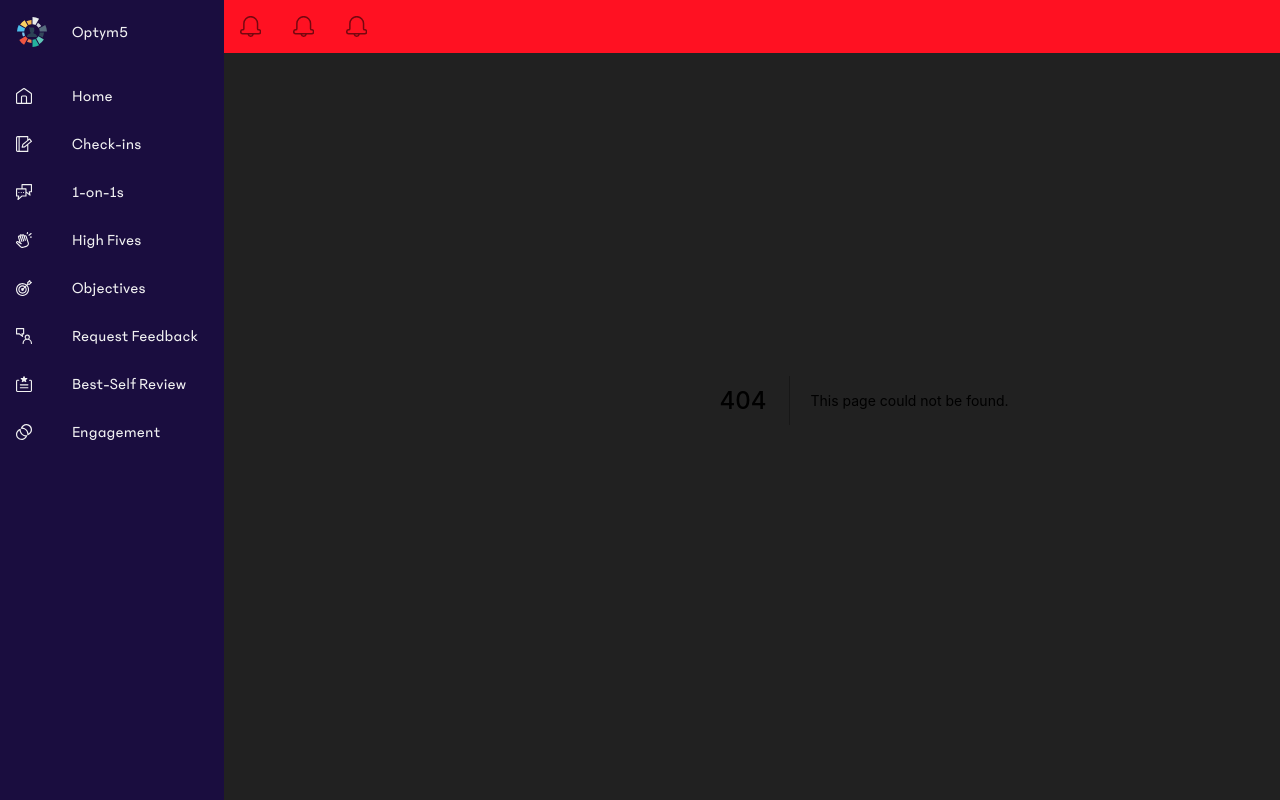
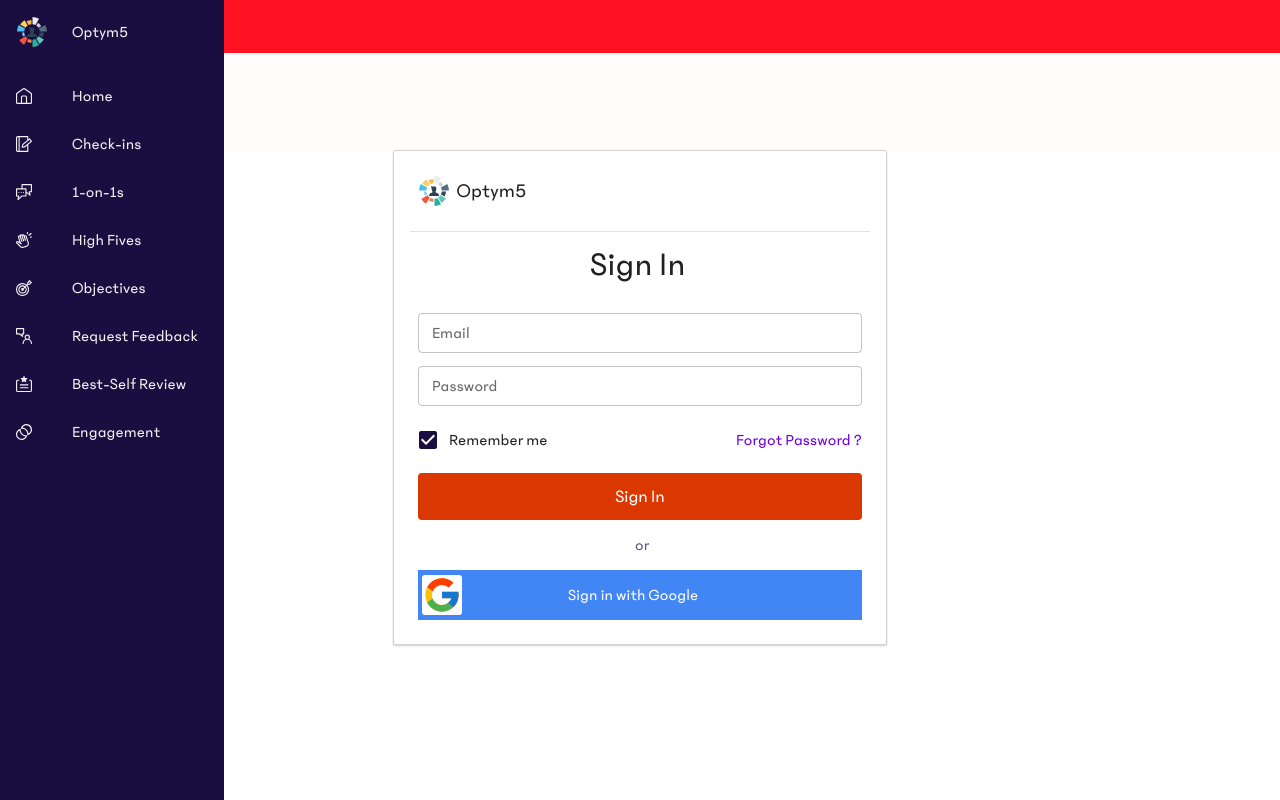
Before and after one commit to xeonray-origin/reckon, a Next.js app: page /login in a window 1280 px wide. Before the commit this address had no page. Built offline with nearby package versions, Linux system fonts and the light colour scheme.

Commit message:
Feature/login UI (#3)
* feat: installed mui dependencies, theme setup , components setup , initiated homepage design

* feat: login component

* chore: cleanup

Authored by: Mohammed Adil <mohammed.adil@optym.com>

```diff
--- a/package.json
+++ b/package.json
@@ -13,6 +13,7 @@
   "dependencies": {
     "@emotion/react": "^11.10.4",
     "@emotion/styled": "^11.10.4",
+    "@mui/icons-material": "^5.10.3",
     "@mui/material": "^5.10.4",
     "next": "12.3.0",
     "react": "18.2.0",
--- a/src/components/index.ts
+++ b/src/components/index.ts
@@ -2,3 +2,4 @@
 export { default as Layout } from './layout';
 export { default as sidebar } from './sidebar';
 export { default as Topbar } from './topbar';
+export { default as LoginCard } from './login';
--- /dev/null
+++ b/src/components/login.tsx
@@ -0,0 +1,93 @@
+import {
+  Box,
+  Button,
+  Checkbox,
+  Divider,
+  FormControlLabel,
+  FormGroup,
+  Paper,
+  TextField,
+  Typography,
+} from '@mui/material';
+import React from 'react';
+import { GoogleIcon, LogoColored } from '../static/svg';
+import {
+  LoginButtonStyles,
+  LoginFooterContentStyles,
+  LoginHeaderStyles,
+  LoginMainContentStyles,
+  LoginPaperStyles,
+  LoginTextStyles,
+} from '@styles';
+import config from '@config';
+
+interface ILoginPropTypes {
+  // eslint-disable-next-line no-unused-vars
+  onSignInButtonClick: (event: React.MouseEvent<HTMLElement>) => void;
+  // eslint-disable-next-line no-unused-vars
+  onSocialSignInButtonClick?: (event: React.MouseEvent<HTMLElement>) => void;
+}
+
+const LoginCard = ({
+  onSignInButtonClick,
+  onSocialSignInButtonClick,
+}: ILoginPropTypes) => {
+  return (
+    <Box>
+      <Paper sx={LoginPaperStyles}>
+        <Box sx={LoginHeaderStyles}>
+          <LogoColored />
+          <Typography variant="h6"> {config.appName} </Typography>
+        </Box>
+        <Divider />
+        <Box sx={{ p: 1, alignItems: 'center', gap: '0.4rem' }}>
+          <Typography variant="h4" sx={LoginTextStyles}>
+            {' '}
+            Sign In
+          </Typography>
+          <Box sx={LoginMainContentStyles}>
+            <TextField label="Email" variant="outlined" size="small" />
+            <TextField label="Password" variant="outlined" size="small" />
+            <Box
+              sx={{
+                display: 'flex',
+                justifyContent: 'space-between',
+                alignItems: 'center',
+              }}
+            >
+              <FormGroup>
+                <FormControlLabel
+                  control={<Checkbox defaultChecked />}
+                  label="Remember me"
+                />
+              </FormGroup>
+              <Typography sx={{ color: '#6c00db' }}>
+                {' '}
+                Forgot Password ?{' '}
+              </Typography>
+            </Box>
+            <Button sx={LoginButtonStyles} onClick={onSignInButtonClick}>
+              {' '}
+              Sign In
+            </Button>
+            <Typography
+              sx={{ width: '10px', margin: '0 auto 0', color: '#5e5777' }}
+            >
+              {' '}
+              or{' '}
+            </Typography>
+            <Box
+              sx={LoginFooterContentStyles}
+              onClick={onSocialSignInButtonClick}
+            >
+              <GoogleIcon />
+              <Typography sx={{ ml: '106px' }}> Sign in with Google</Typography>
+            </Box>
+          </Box>
+        </Box>
+      </Paper>
+    </Box>
+  );
+};
+
+export default LoginCard;
--- /dev/null
+++ b/src/pages/login/index.tsx
@@ -0,0 +1,24 @@
+import React from 'react';
+import { LoginCard } from '@components';
+import { Box } from '@mui/material';
+
+const Login = () => {
+  const handleSignIn = (event: React.MouseEvent<HTMLElement>) => {
+    console.log('Handle Sign In', event);
+  };
+
+  const handleSocialSignIn = (event: React.MouseEvent<HTMLElement>) => {
+    console.log('Handle Social Sign In', event);
+  };
+
+  return (
+    <Box>
+      <LoginCard
+        onSignInButtonClick={handleSignIn}
+        onSocialSignInButtonClick={handleSocialSignIn}
+      />
+    </Box>
+  );
+};
+
+export default Login;
--- /dev/null
+++ b/src/static/svg/google.tsx
@@ -0,0 +1,33 @@
+/* eslint-disable max-len */
+import React from 'react';
+
+function GoogleIcon() {
+  return (
+    <svg
+      xmlns="http://www.w3.org/2000/svg"
+      width="40"
+      height="40"
+      viewBox="0 0 48 48"
+      style={{ backgroundColor: '#fff', borderRadius: '3px' }}
+    >
+      <path
+        fill="#FFC107"
+        d="M43.611 20.083H42V20H24v8h11.303c-1.649 4.657-6.08 8-11.303 8-6.627 0-12-5.373-12-12s5.373-12 12-12c3.059 0 5.842 1.154 7.961 3.039l5.657-5.657C34.046 6.053 29.268 4 24 4 12.955 4 4 12.955 4 24s8.955 20 20 20 20-8.955 20-20c0-1.341-.138-2.65-.389-3.917z"
+      ></path>
+      <path
+        fill="#FF3D00"
+        d="M6.306 14.691l6.571 4.819C14.655 15.108 18.961 12 24 12c3.059 0 5.842 1.154 7.961 3.039l5.657-5.657C34.046 6.053 29.268 4 24 4 16.318 4 9.656 8.337 6.306 14.691z"
+      ></path>
+      <path
+        fill="#4CAF50"
+        d="M24 44c5.166 0 9.86-1.977 13.409-5.192l-6.19-5.238A11.91 11.91 0 0124 36c-5.202 0-9.619-3.317-11.283-7.946l-6.522 5.025C9.505 39.556 16.227 44 24 44z"
+      ></path>
+      <path
+        fill="#1976D2"
+        d="M43.611 20.083H42V20H24v8h11.303a12.04 12.04 0 01-4.087 5.571l.003-.002 6.19 5.238C36.971 39.205 44 34 44 24c0-1.341-.138-2.65-.389-3.917z"
+      ></path>
+    </svg>
+  );
+}
+
+export default GoogleIcon;
--- a/src/static/svg/index.ts
+++ b/src/static/svg/index.ts
@@ -10,3 +10,4 @@
 export { default as AppsIcon } from './apps';
 export { default as BellIcon } from './bell';
 export { default as SettingsIcon } from './settings';
+export { default as GoogleIcon } from './google';
--- a/src/styles/index.ts
+++ b/src/styles/index.ts
@@ -1,2 +1,3 @@
 export * from './sidebar.style';
 export * from './layout.style';
+export * from './login.style';
--- a/src/styles/layout.style.ts
+++ b/src/styles/layout.style.ts
@@ -3,13 +3,14 @@
 export const MainContentStyles = (theme: Theme) => ({
   backgroundColor: theme.palette.background.paper,
   width: '100%',
-  ml: '224px',
+  // ml: '224px',
   height: '100vh',
   position: 'fixed',
 });
 
 export const MainContentContainerStyles = {
+  marginTop: '55px',
+  backgroundColor: '#fff',
+  width: '100%',
   height: '100vh',
-  backgroundColor: '#212121',
-  width: '100%',
 };
--- /dev/null
+++ b/src/styles/login.style.ts
@@ -0,0 +1,53 @@
+export const LoginPaperStyles = {
+  width: '460px',
+  margin: '150px auto 0;',
+  border: '1px solid #D3D3D3',
+  boxShadow: '0 1px 2px 0 rgb(0 0 0 / 20%)',
+  borderRadius: '2px',
+  backgroundColor: '#fff',
+  mb: 1,
+  p: 2,
+};
+
+export const LoginHeaderStyles = {
+  display: 'flex',
+  p: 1,
+  alignItems: 'center',
+  gap: '0.4rem',
+  mb: 2,
+};
+
+export const LoginTextStyles = {
+  margin: 'auto',
+  padding: 'auto',
+  width: '100px',
+  mb: '22px',
+};
+export const LoginMainContentStyles = {
+  display: 'flex',
+  flexDirection: 'column',
+  justifyContent: 'center',
+  gap: '0.8rem',
+};
+
+export const LoginFooterContentStyles = {
+  backgroundColor: '#4285f4',
+  color: '#fff',
+  display: 'flex',
+  alignItems: 'center',
+  height: '42px',
+  p: 0.5,
+};
+
+export const LoginButtonStyles = {
+  backgroundColor: '#db3700',
+  color: 'white',
+  textTransform: 'none',
+  fontSize: '18px',
+  borderRadius: '0.25rem',
+  height: '47px',
+  '&:hover': {
+    backgroundColor: '#db3700',
+    color: 'grey',
+  },
+};
```
Also changed, not shown: 1 other file (tests, documents, lock files or other folders).
